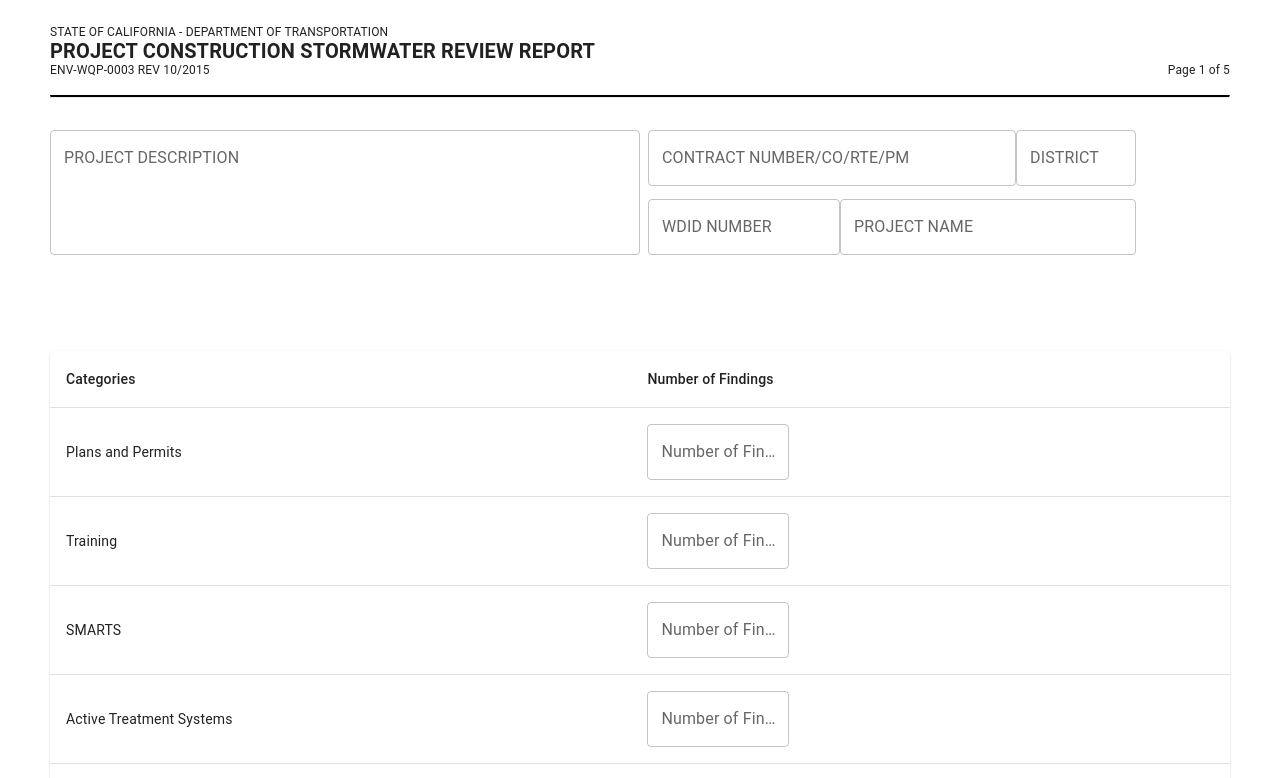
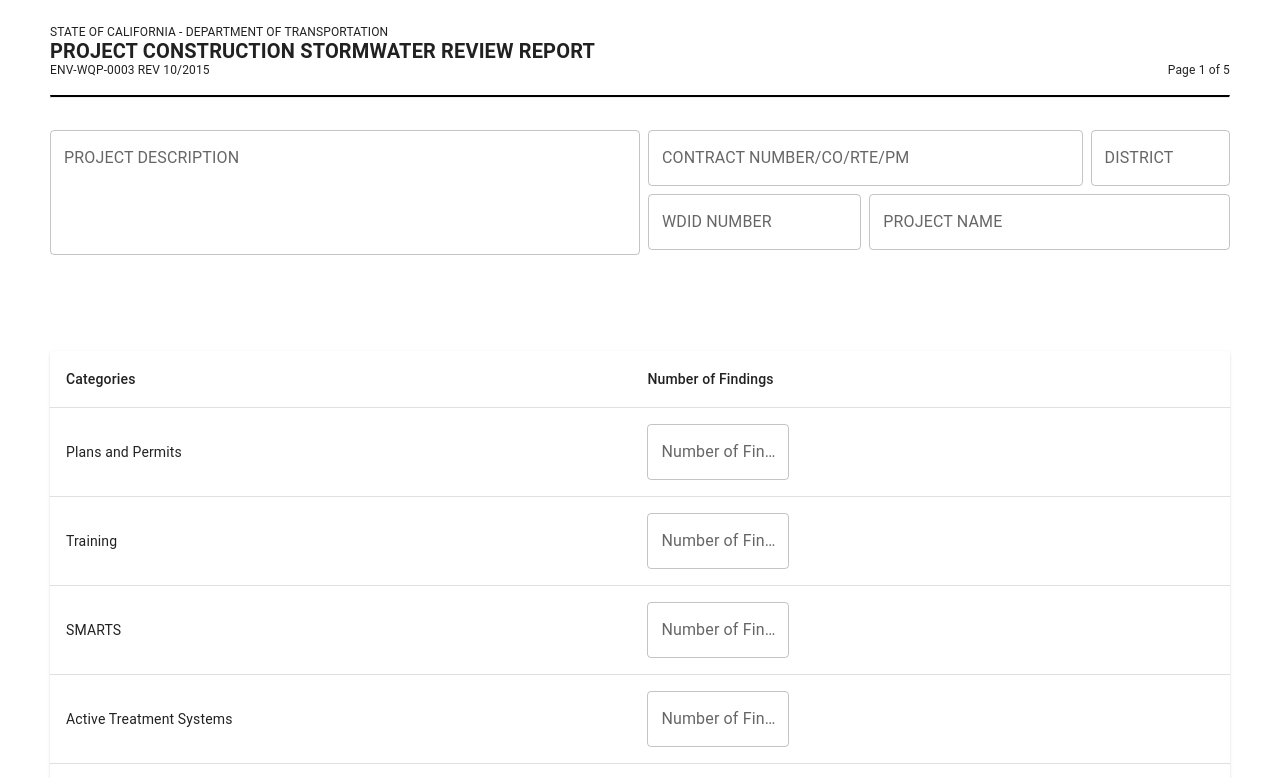
Before and after one commit to danielSmagly/CalTrans-Project, a React (Create React App) app in the folder React-Electron-Files/: page / in a window 1280 px wide. Shown: the top 778 px of the page. Built offline with nearby package versions, Linux system fonts and the light colour scheme.

Commit message:
Fixed formating of some objects.

```diff
--- a/React-Electron-Files/src/ProjectDescription.js
+++ b/React-Electron-Files/src/ProjectDescription.js
@@ -21,40 +21,53 @@ const Item1 = () => {
 const Item2 = () => {
   return (
     <>
-            <Box sx={{ml: 1}}>
-                 <TextField style ={{width: '23rem'}}
+      <Box sx={{ ml: 1 }}>
+        <Grid container spacing={1} columns={8}>
+          <Grid item xs={6}>
+            <TextField style={{ minWidth: '25rem' }}
               id="outlined-multiline-static"
               label="CONTRACT NUMBER/CO/RTE/PM"
               multiline
               rows={1}
               placeholder="Enter Contract Number/CO/RTE/PM"
+              fullWidth
             />
+          </Grid>
 
-                <TextField style ={{width: '7.5rem'}}
+          <Grid item xs={2}>
+            <TextField style={{ minWidth: '7rem' }}
               id="outlined-multiline-static"
               label="DISTRICT"
               multiline
               rows={1}
               placeholder="District"
+              fullWidth
             />
+          </Grid>
 
-            <Box sx={{mt: 1.6}}>
-                <TextField style ={{width: '12rem'}}
+          <Grid item xs={3}>
+            <TextField style={{ minWidth: '10rem' }}
               id="outlined-multiline-static"
               label="WDID NUMBER"
               multiline
               rows={1}
               placeholder="Enter WDID Number"
+              fullWidth
             />
-
-                <TextField style ={{width: '18.5rem'}}
+          </Grid>
+          <Grid item xs={5}>
+            <TextField style={{ minWidth: '18.5rem' }}
               id="outlined-multiline-static"
               label="PROJECT NAME"
               multiline
               rows={1}
               placeholder="Enter Project Name"
+              fullWidth
             />
-            </Box>
+          </Grid>
+
+
+        </Grid>
       </Box>
     </>
 
@@ -66,10 +79,10 @@ export default function ProjectDescription() {
     <Box sx={{ flexGrow: 1 }}>
       <Grid container spacing={0} columns={16}>
         <Grid item xs={8}>
-          <Item1/>
+          <Item1 />
         </Grid>
         <Grid item xs={8}>
-          <Item2/>
+          <Item2 />
         </Grid>
       </Grid>
     </Box>
```
Lines whose indentation alone changed are shown as unchanged.
